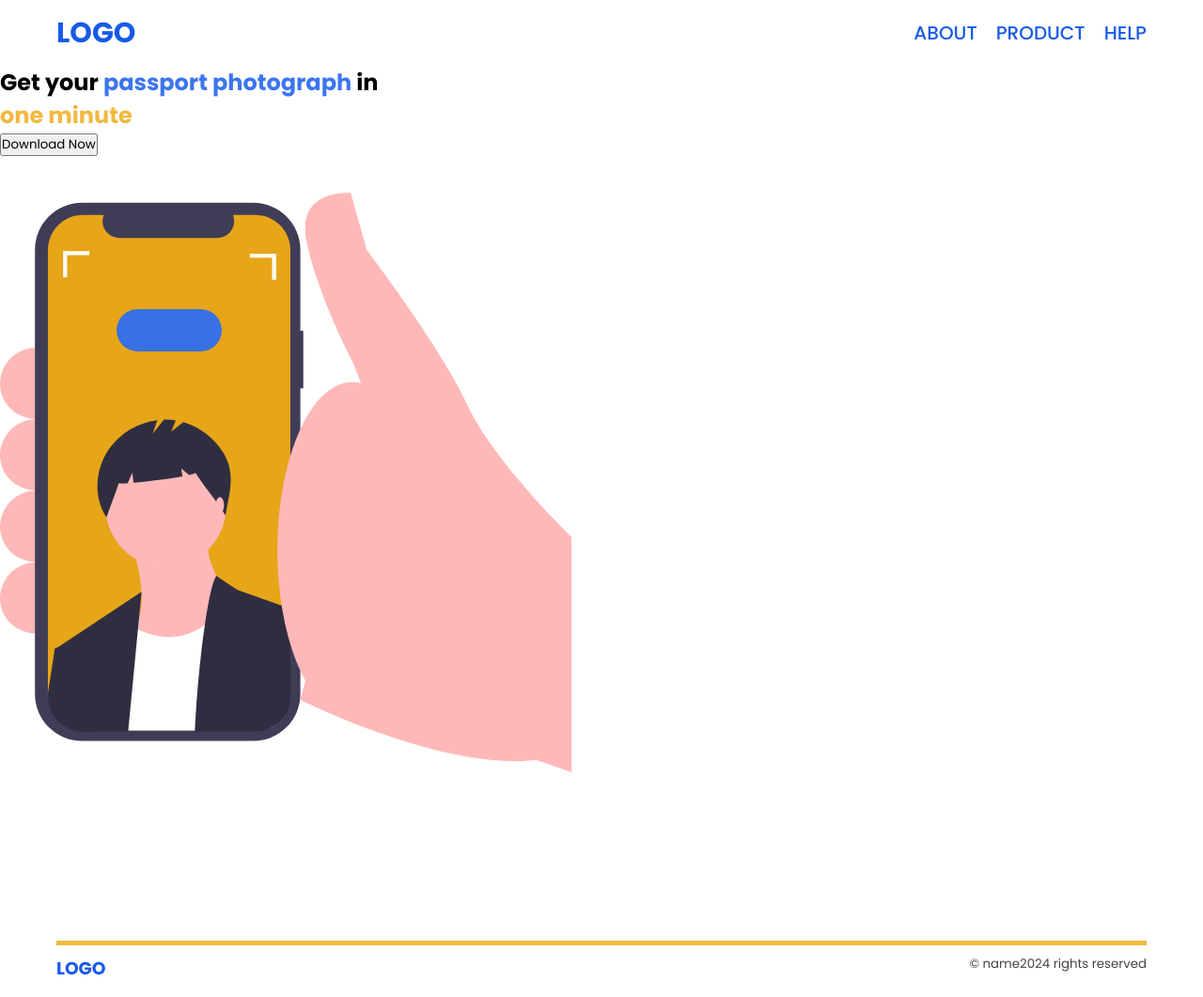
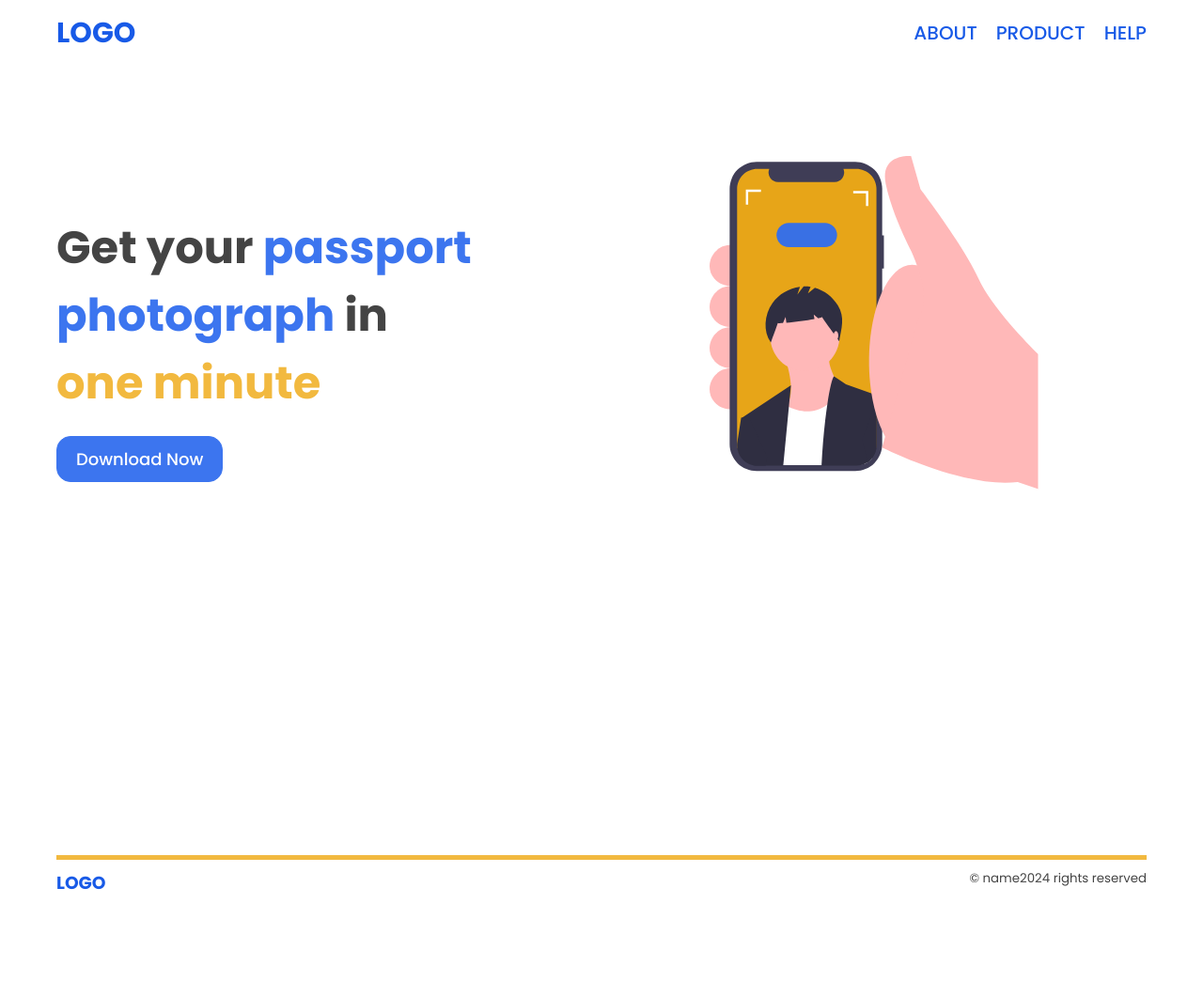
Before and after one commit to HarunaDev/saas-passport-maker, a Flask app: page / in a window 1280 px wide. Shown: the whole page at 94% size. After the commit the page ends 947 px from the top, so only its background shows below. Run offline with Flask 3, Linux system fonts and the light colour scheme.

Commit message:
styled banner section

```diff
--- a/static/css/style.css
+++ b/static/css/style.css
@@ -20,6 +20,7 @@ body{
     --text-light: #fff;
     --dark-blue: #185AE7;
     --global-padding: 10px 60px;
+    --btn-padding: 10px 20px;
 }
 
 /* navBar styling */
@@ -72,7 +73,49 @@ body{
 }
 
 /* Home (Banner Section) */
+#banner {
+    /* border: 1px solid red; */
+    height: 600px;
+    padding: var(--global-padding);
+    display: flex;
+    justify-content: space-around;
+}
 
+#banner .left, .right{
+    width: 50%;
+    display: flex;
+    justify-content: center;
+}
+
+#banner .left{
+    align-items: start;
+    flex-direction: column;
+    gap: 20px;
+}
+
+#banner .right{
+    align-items: center;
+}
+
+#banner .banner-text{
+    font-size: 48px;
+    color: var(--text-dark);
+
+}
+
+#banner .cta-btn{
+    background-color: var(--primary-color);
+    border: 1px solid var(--primary-color);
+    padding: var(--btn-padding);
+    border-radius: 15px;
+    color: var(--text-light);
+    font-size: 18px;
+    font-weight: 500;
+}
+
+#banner .right svg{
+    width: 350px;
+}
 /* Home (Banner Section) end */
 /* mainWrapper styling end */
 
```
